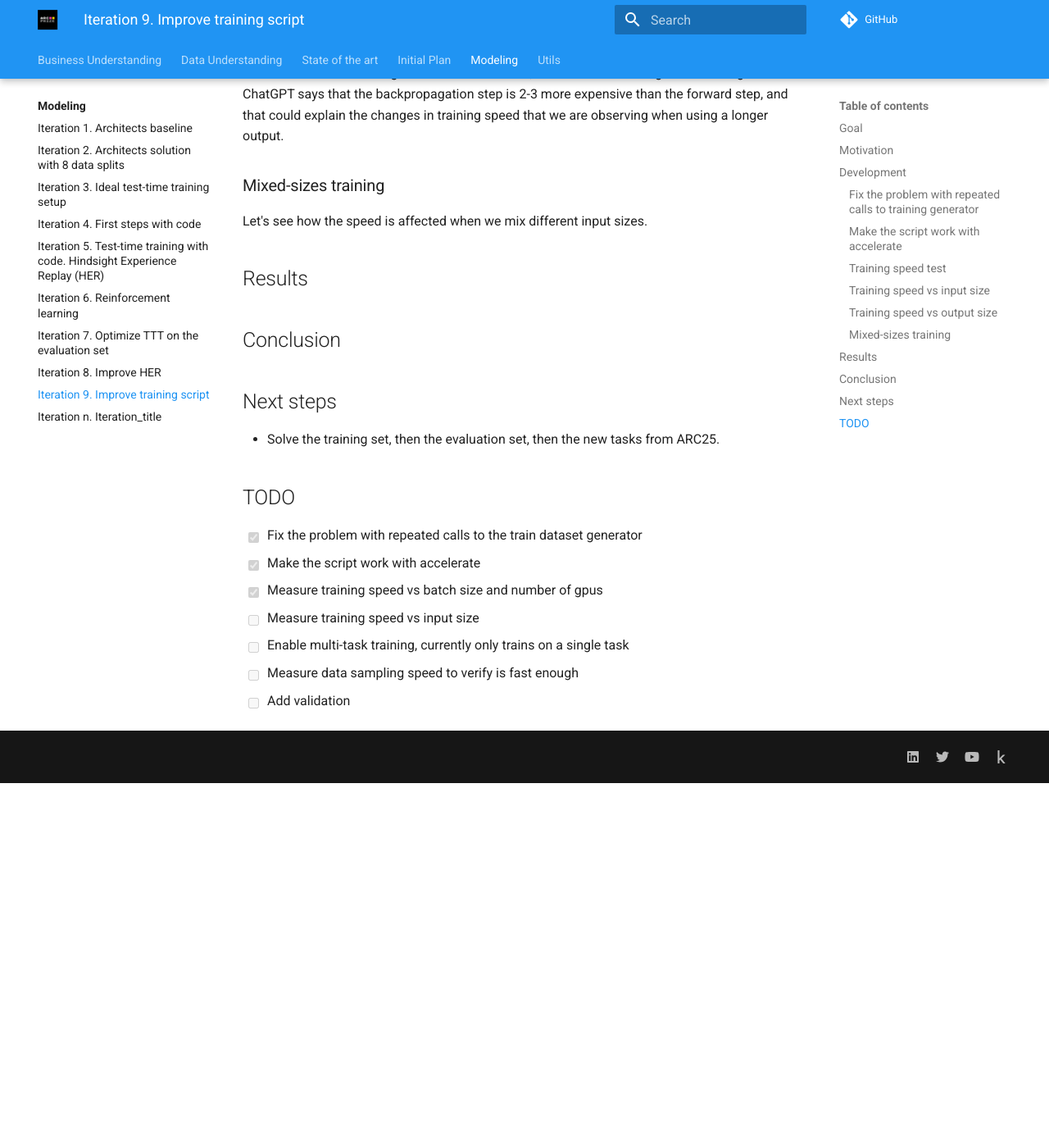
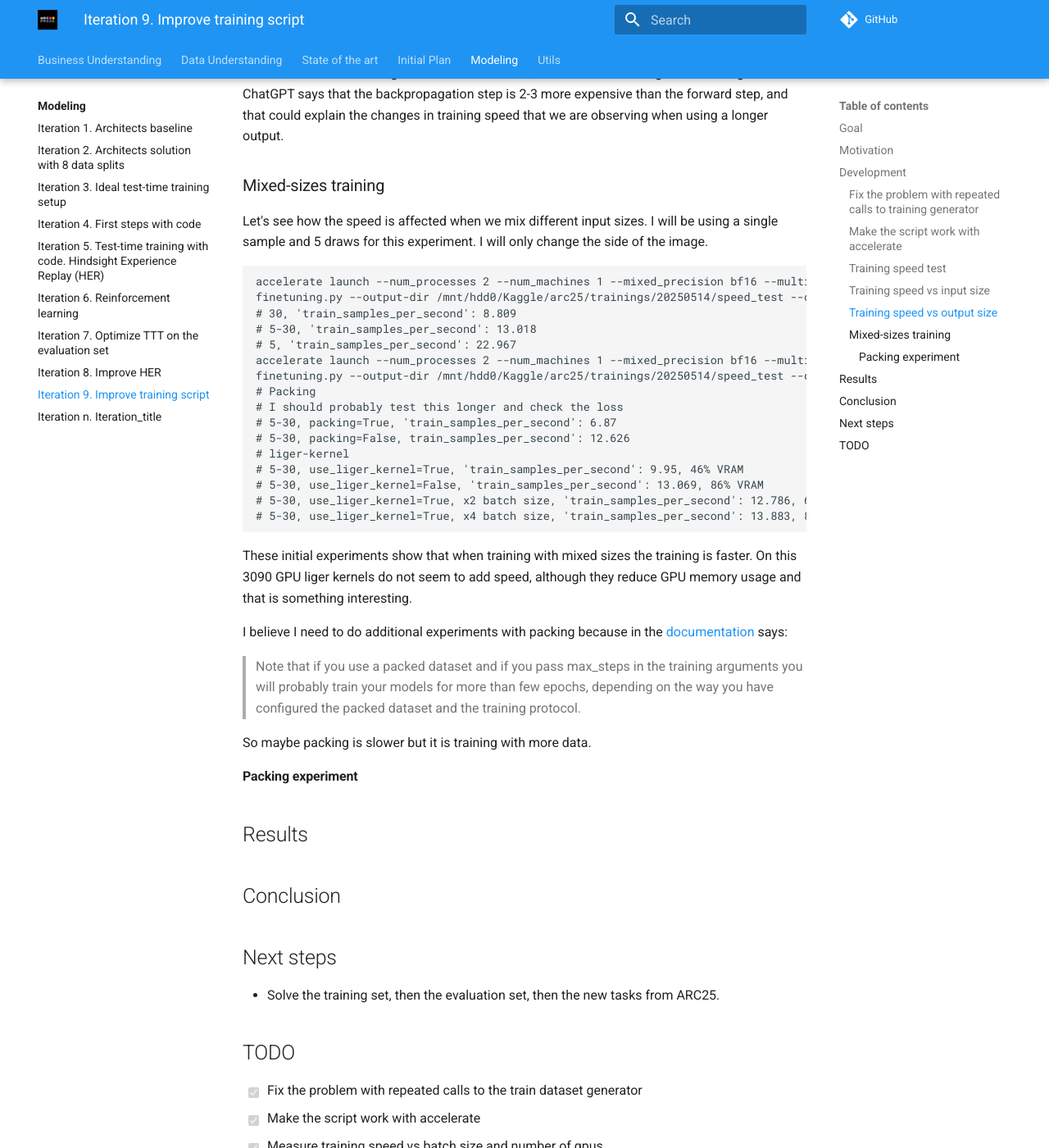
Before and after one commit to ironbar/arc25, an MkDocs documentation site: the page built from docs/modeling/Iteration_09_improve_training_script.md, in a window 1280 px wide and 1400 px high, scrolled down 3311 px. Shown: the whole window at 82% size. Built offline with MkDocs 1.6.1 and Material for MkDocs 9.7.7, drawn with Linux system fonts in a browser that asks for light colours; comment, search, counter and statistics services are not loaded; before the commit the page ends 4266 px from its top, so only the background shows below that.

Commit message:
feat: add mixed-size training section with initial speed test results

````diff
--- a/docs/modeling/Iteration_09_improve_training_script.md
+++ b/docs/modeling/Iteration_09_improve_training_script.md
@@ -127,7 +127,36 @@ changes in training speed that we are observing when using a longer output.
 
 ### Mixed-sizes training
 
-Let's see how the speed is affected when we mix different input sizes.
+Let's see how the speed is affected when we mix different input sizes. I will be using a single sample and 5 draws for this experiment. I will only change the side of the image.
+
+```bash
+accelerate launch --num_processes 2 --num_machines 1 --mixed_precision bf16 --multi_gpu \
+finetuning.py --output-dir /mnt/hdd0/Kaggle/arc25/trainings/20250514/speed_test --device-map None --random-seed 5 --max-steps 25 --n-gpus 2 --per-device-train-batch-size 2 --batch-size 16 --max-seq-len 4096 --no-log-to-wandb --no-resume-from-checkpoint --save-steps 100
+# 30, 'train_samples_per_second': 8.809
+# 5-30, 'train_samples_per_second': 13.018
+# 5, 'train_samples_per_second': 22.967
+accelerate launch --num_processes 2 --num_machines 1 --mixed_precision bf16 --multi_gpu \
+finetuning.py --output-dir /mnt/hdd0/Kaggle/arc25/trainings/20250514/speed_test --device-map None --random-seed 5 --max-steps 25 --n-gpus 2 --per-device-train-batch-size 2 --batch-size 16 --max-seq-len 3072 --no-log-to-wandb --no-resume-from-checkpoint --save-steps 100
+# Packing
+# I should probably test this longer and check the loss
+# 5-30, packing=True, 'train_samples_per_second': 6.87
+# 5-30, packing=False, train_samples_per_second': 12.626
+# liger-kernel
+# 5-30, use_liger_kernel=True, 'train_samples_per_second': 9.95, 46% VRAM
+# 5-30, use_liger_kernel=False, 'train_samples_per_second': 13.069, 86% VRAM
+# 5-30, use_liger_kernel=True, x2 batch size, 'train_samples_per_second': 12.786, 63% VRAM
+# 5-30, use_liger_kernel=True, x4 batch size, 'train_samples_per_second': 13.883, 80% VRAM
+```
+
+These initial experiments show that when training with mixed sizes the training is faster. On this 3090 GPU liger kernels do not seem to add speed, although they reduce GPU memory usage and that is something interesting.
+
+I believe I need to do additional experiments with packing because in the [documentation](https://huggingface.co/docs/trl/en/sft_trainer#packing-dataset) says:
+
+> Note that if you use a packed dataset and if you pass max_steps in the training arguments you will probably train your models for more than few epochs, depending on the way you have configured the packed dataset and the training protocol.
+
+So maybe packing is slower but it is training with more data.
+
+#### Packing experiment
 
 ## Results
 
````
